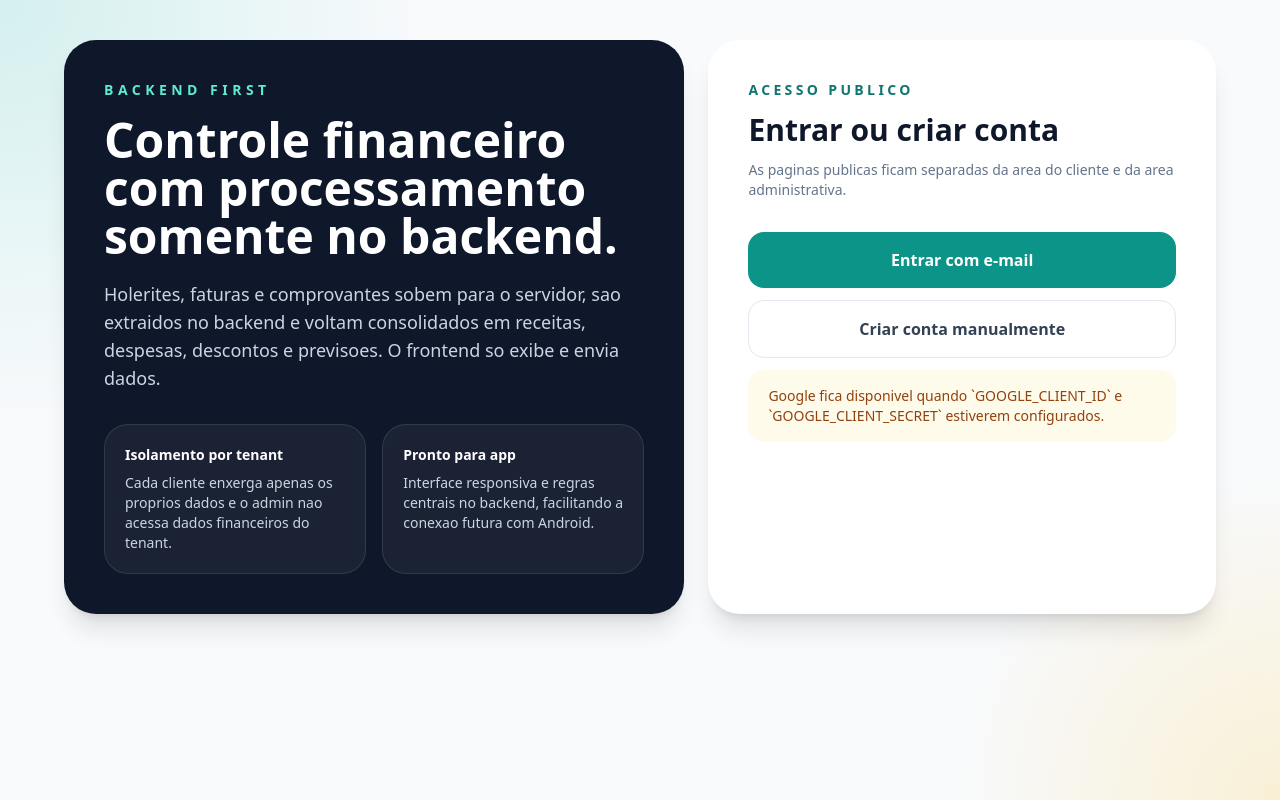
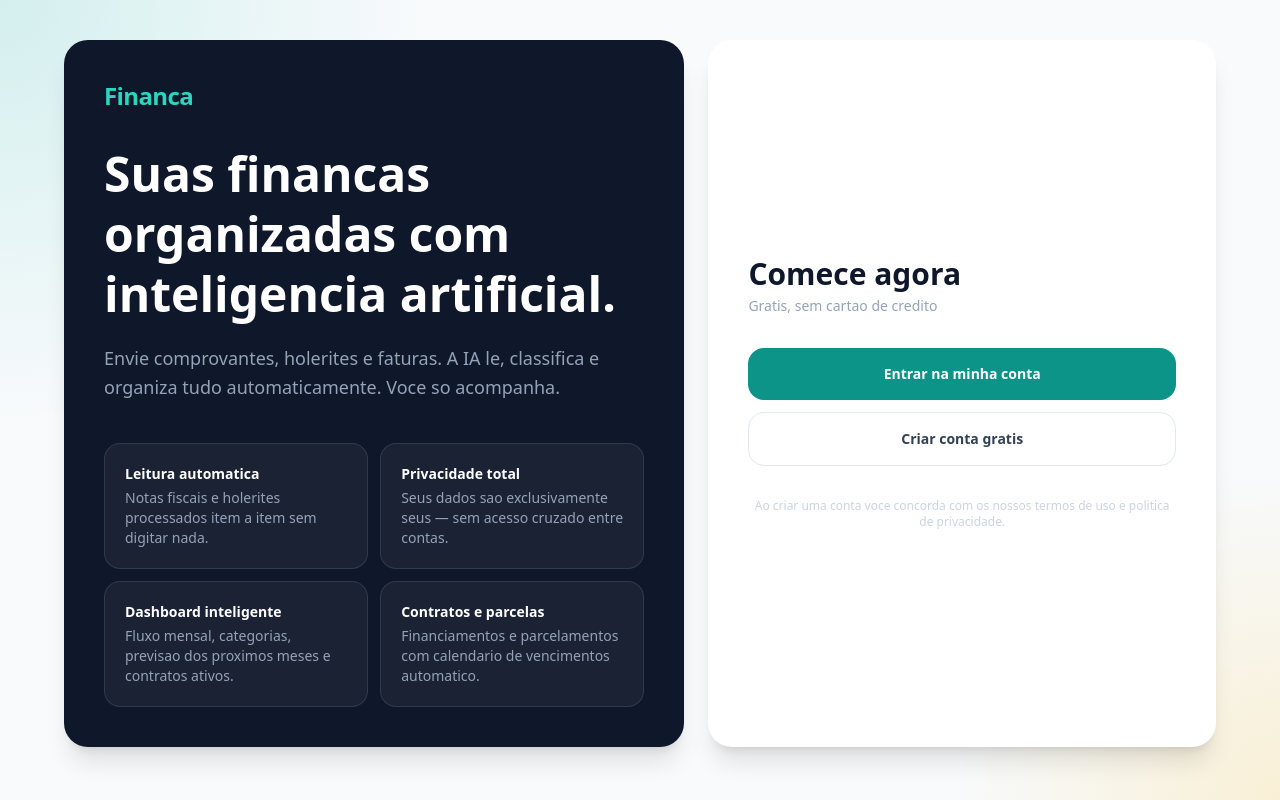
Before and after one commit to licensefortinet16-spec/mvps, a FastAPI app: page / in a window 1280 px wide. Run offline with FastAPI, Linux system fonts and the light colour scheme; some libraries are stand-ins or nearby versions.

Commit message:
Redesign landing page — remove all dev text, professional product pitch
Co-Authored-By: Claude Sonnet 4.6 <noreply@anthropic.com>

```diff
--- a/app/templates/landing.html
+++ b/app/templates/landing.html
@@ -1,40 +1,69 @@
 {% extends "auth_base.html" %}
 {% block content %}
-<section class="mx-auto grid max-w-6xl gap-6 lg:grid-cols-[1.1fr_0.9fr]">
-  <article class="rounded-[2rem] bg-slate-900 p-8 text-white shadow-xl lg:p-10">
-    <p class="text-sm font-semibold uppercase tracking-[0.32em] text-teal-300">Backend First</p>
-    <h1 class="mt-4 max-w-2xl text-4xl font-black leading-tight lg:text-5xl">Controle financeiro com processamento somente no backend.</h1>
-    <p class="mt-5 max-w-2xl text-base text-slate-300 lg:text-lg">
-      Holerites, faturas e comprovantes sobem para o servidor, sao extraidos no backend e voltam consolidados em receitas,
-      despesas, descontos e previsoes. O frontend so exibe e envia dados.
+<div class="mx-auto max-w-6xl">
+
+  {# ── Hero ────────────────────────────────────────────────────────────── #}
+  <section class="grid gap-6 lg:grid-cols-[1.1fr_0.9fr]">
+
+    <article class="flex flex-col justify-between rounded-3xl bg-slate-900 p-10 text-white shadow-xl">
+      <div>
+        <span class="text-2xl font-black tracking-tight text-teal-400">Financa</span>
+        <h1 class="mt-8 text-5xl font-black leading-tight">
+          Suas financas organizadas com inteligencia artificial.
+        </h1>
+        <p class="mt-5 text-lg text-slate-400 leading-relaxed">
+          Envie comprovantes, holerites e faturas. A IA le, classifica e organiza tudo automaticamente. Voce so acompanha.
         </p>
-    <div class="mt-8 grid gap-4 sm:grid-cols-2">
-      <div class="rounded-3xl border border-white/10 bg-white/5 p-5">
-        <p class="text-sm font-semibold text-white">Isolamento por tenant</p>
-        <p class="mt-2 text-sm text-slate-300">Cada cliente enxerga apenas os proprios dados e o admin nao acessa dados financeiros do tenant.</p>
       </div>
-      <div class="rounded-3xl border border-white/10 bg-white/5 p-5">
-        <p class="text-sm font-semibold text-white">Pronto para app</p>
-        <p class="mt-2 text-sm text-slate-300">Interface responsiva e regras centrais no backend, facilitando a conexao futura com Android.</p>
+
+      <div class="mt-10 grid gap-3 sm:grid-cols-2">
+        <div class="rounded-2xl border border-white/10 bg-white/5 p-5">
+          <p class="text-sm font-bold text-white">Leitura automatica</p>
+          <p class="mt-1 text-sm text-slate-400">Notas fiscais e holerites processados item a item sem digitar nada.</p>
+        </div>
+        <div class="rounded-2xl border border-white/10 bg-white/5 p-5">
+          <p class="text-sm font-bold text-white">Privacidade total</p>
+          <p class="mt-1 text-sm text-slate-400">Seus dados sao exclusivamente seus — sem acesso cruzado entre contas.</p>
+        </div>
+        <div class="rounded-2xl border border-white/10 bg-white/5 p-5">
+          <p class="text-sm font-bold text-white">Dashboard inteligente</p>
+          <p class="mt-1 text-sm text-slate-400">Fluxo mensal, categorias, previsao dos proximos meses e contratos ativos.</p>
+        </div>
+        <div class="rounded-2xl border border-white/10 bg-white/5 p-5">
+          <p class="text-sm font-bold text-white">Contratos e parcelas</p>
+          <p class="mt-1 text-sm text-slate-400">Financiamentos e parcelamentos com calendario de vencimentos automatico.</p>
         </div>
       </div>
     </article>
 
-  <article class="rounded-[2rem] bg-white p-8 shadow-xl lg:p-10">
-    <p class="text-sm font-semibold uppercase tracking-[0.24em] text-teal-700">Acesso Publico</p>
-    <h2 class="mt-3 text-3xl font-black text-slate-900">Entrar ou criar conta</h2>
-    <p class="mt-3 text-sm text-slate-500">As paginas publicas ficam separadas da area do cliente e da area administrativa.</p>
-    <div class="mt-8 grid gap-3">
-      <a href="/login" class="rounded-2xl bg-teal-600 px-5 py-4 text-center font-bold text-white">Entrar com e-mail</a>
-      <a href="/register" class="rounded-2xl border border-slate-200 px-5 py-4 text-center font-semibold text-slate-700">Criar conta manualmente</a>
+    <article class="flex flex-col justify-center rounded-3xl bg-white p-10 shadow-xl">
+      <h2 class="text-3xl font-black text-slate-900">Comece agora</h2>
+      <p class="mt-1 text-sm text-slate-400">Gratis, sem cartao de credito</p>
+
+      <div class="mt-8 flex flex-col gap-3">
+        <a href="/login"
+          class="rounded-2xl bg-teal-600 px-5 py-4 text-center text-sm font-bold text-white hover:bg-teal-700 transition-colors">
+          Entrar na minha conta
+        </a>
+        <a href="/register"
+          class="rounded-2xl border border-slate-200 px-5 py-4 text-center text-sm font-semibold text-slate-700 hover:bg-slate-50 transition-colors">
+          Criar conta gratis
+        </a>
         {% if google_enabled %}
-      <a href="/login/google" class="rounded-2xl border border-slate-200 bg-slate-50 px-5 py-4 text-center font-semibold text-slate-700">Entrar ou criar conta com Google</a>
-      {% else %}
-      <div class="rounded-2xl bg-amber-50 px-5 py-4 text-sm text-amber-800">
-        Google fica disponivel quando `GOOGLE_CLIENT_ID` e `GOOGLE_CLIENT_SECRET` estiverem configurados.
-      </div>
+        <a href="/login/google"
+          class="flex items-center justify-center gap-2 rounded-2xl border border-slate-200 px-5 py-4 text-sm font-semibold text-slate-700 hover:bg-slate-50 transition-colors">
+          <svg class="h-4 w-4" viewBox="0 0 24 24"><path fill="#4285F4" d="M22.56 12.25c0-.78-.07-1.53-.2-2.25H12v4.26h5.92c-.26 1.37-1.04 2.53-2.21 3.31v2.77h3.57c2.08-1.92 3.28-4.74 3.28-8.09z"/><path fill="#34A853" d="M12 23c2.97 0 5.46-.98 7.28-2.66l-3.57-2.77c-.98.66-2.23 1.06-3.71 1.06-2.86 0-5.29-1.93-6.16-4.53H2.18v2.84C3.99 20.53 7.7 23 12 23z"/><path fill="#FBBC05" d="M5.84 14.09c-.22-.66-.35-1.36-.35-2.09s.13-1.43.35-2.09V7.07H2.18C1.43 8.55 1 10.22 1 12s.43 3.45 1.18 4.93l3.66-2.84z"/><path fill="#EA4335" d="M12 5.38c1.62 0 3.06.56 4.21 1.64l3.15-3.15C17.45 2.09 14.97 1 12 1 7.7 1 3.99 3.47 2.18 7.07l3.66 2.84c.87-2.6 3.3-4.53 6.16-4.53z"/></svg>
+          Continuar com Google
+        </a>
         {% endif %}
       </div>
+
+      <p class="mt-8 text-center text-xs text-slate-300">
+        Ao criar uma conta voce concorda com os nossos termos de uso e politica de privacidade.
+      </p>
     </article>
+
   </section>
+
+</div>
 {% endblock %}
```
Lines whose indentation alone changed are shown as unchanged.
